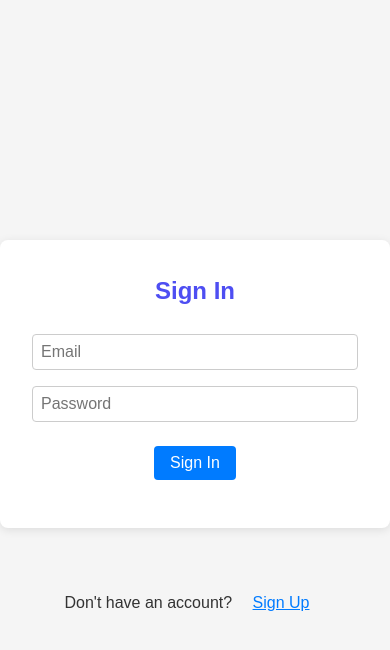
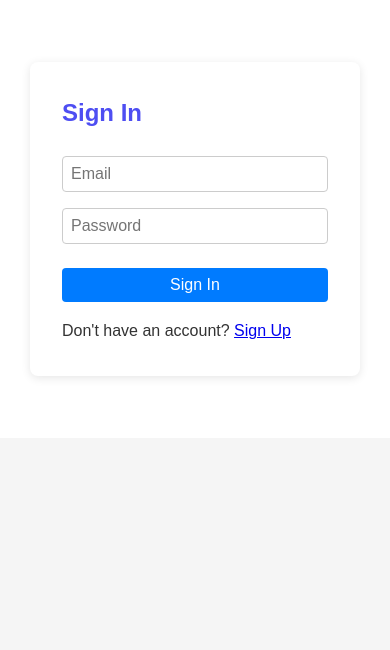
Before and after one commit to akosiaxcel/STDashboard, a React (Vite) app: page / in a window 390 px wide. Shown: the top 650 px of the page. Built offline with nearby package versions, Linux system fonts and the light colour scheme; no server answers.

Commit message:
signin-up update

```diff
--- a/src/SignIn.jsx
+++ b/src/SignIn.jsx
@@ -1,9 +1,8 @@
-// SignIn.js
 import React, { useState } from "react";
 import { getAuth, signInWithEmailAndPassword } from "firebase/auth";
 import styles from "./SignIn.module.css";
 
-function SignIn({ onSignUpClick }) {
+function SignIn() {
   const [email, setEmail] = useState("");
   const [password, setPassword] = useState("");
   const [error, setError] = useState(null);
@@ -14,13 +13,18 @@ function SignIn({ onSignUpClick }) {
 
     try {
       await signInWithEmailAndPassword(auth, email, password);
-      // Redirect to dashboard or do something on successful login
+      // Redirect to dashboard
     } catch (err) {
       setError(err.message);
     }
   };
 
   return (
+    <div className={styles.container}>
+      <div className={styles.left}>
+        <img src="https://www.scaleupconsulting.com.au/wp-content/uploads/2022/05/ScaleupConsulting_Logo_Primary-3.png" alt="Company Logo" className={styles.logo} />
+      </div>
+      <div className={styles.right}>
         <div className={styles.signIn}>
           <form onSubmit={handleSubmit}>
             <h1>Sign In</h1>
@@ -38,10 +42,10 @@ function SignIn({ onSignUpClick }) {
             />
             <button type="submit">Sign In</button>
             {error && <p className={styles.error}>{error}</p>}
+            <p>Don't have an account? <a href="/sign-up">Sign Up</a></p>
           </form>
-      <p>
-        Don't have an account? <button onClick={onSignUpClick}>Sign Up</button>
-      </p>
+        </div>
+      </div>
     </div>
   );
 }
--- a/src/SignIn.module.css
+++ b/src/SignIn.module.css
@@ -1,65 +1,83 @@
-/* SignIn.module.css */
-.signIn {
+.container {
   display: flex;
-  flex-direction: column;
-  align-items: center;
-  justify-content: center;
   height: 100vh;
-  background-color: #f5f5f5;
 }
 
-form {
-  background: #fff;
+.left {
+  flex: 1;
+  display: flex;
+  justify-content: center;
+  align-items: center;
+  background-color: var(--e-global-color-secondary);
+}
+
+.logo {
+  max-width: 80%;
+  height: auto;
+  filter: none; /* Ensure no color filter is applied */
+}
+
+.right {
+  flex: 1;
+  display: flex;
+  justify-content: center;
+  align-items: center;
+  background-color: white;
+}
+
+.signIn {
+  max-width: 400px;
+  width: 100%;
   padding: 20px;
+  box-shadow: 0 4px 8px rgba(0, 0, 0, 0.1);
   border-radius: 8px;
-  box-shadow: 0 2px 10px rgba(0, 0, 0, 0.1);
-  display: flex;
-  flex-direction: column;
-  align-items: center;
 }
 
 h1 {
-  margin-bottom: 20px;
+  color: var(--e-global-color-primary);
+  font-family: var(--e-global-typography-primary-font-family);
 }
 
 input {
+  width: 100%;
+  padding: 10px;
   margin-bottom: 10px;
-  padding: 10px;
-  width: 100%;
-  border: 1px solid #ccc;
+  border: 1px solid var(--e-global-color-secondary);
   border-radius: 4px;
 }
 
 button {
-  padding: 10px 20px;
+  width: 100%;
+  padding: 10px;
+  background-color: var(--e-global-color-accent);
+  color: white;
   border: none;
   border-radius: 4px;
-  background-color: #007bff;
-  color: #fff;
   cursor: pointer;
 }
 
-button:hover {
-  background-color: #0056b3;
-}
-
 .error {
-  margin-top: 10px;
   color: red;
-}
-
-p {
   margin-top: 10px;
 }
 
-p button {
-  background: none;
-  border: none;
-  color: #007bff;
-  cursor: pointer;
-  text-decoration: underline;
+@media (max-width: 768px) {
+  .container {
+    flex-direction: column;
+  }
+
+  .left {
+    display: none;
+  }
+
+  .right {
+    flex: none;
+    width: 100%;
+    padding: 20px;
+  }
+
+  .signIn {
+    box-shadow: none;
+    padding: 10px;
+  }
 }
-
-p button:hover {
-  color: #0056b3;
-}
--- a/src/SignUp.jsx
+++ b/src/SignUp.jsx
@@ -1,9 +1,8 @@
-// SignUp.js
 import React, { useState } from "react";
 import { getAuth, createUserWithEmailAndPassword } from "firebase/auth";
 import styles from "./SignUp.module.css";
 
-function SignUp({ onSignInClick }) {
+function SignUp() {
   const [email, setEmail] = useState("");
   const [password, setPassword] = useState("");
   const [error, setError] = useState(null);
@@ -16,15 +15,16 @@ function SignUp({ onSignInClick }) {
       await createUserWithEmailAndPassword(auth, email, password);
       // Redirect to sign in or directly to dashboard
     } catch (err) {
-      if (err.code === "auth/email-already-in-use") {
-        setError("Email already in use. Please sign in.");
-      } else {
       setError(err.message);
-      }
     }
   };
 
   return (
+    <div className={styles.container}>
+      <div className={styles.left}>
+        <img src="https://www.scaleupconsulting.com.au/wp-content/uploads/2022/05/ScaleupConsulting_Logo_Primary-3.png" alt="Company Logo" className={styles.logo} />
+      </div>
+      <div className={styles.right}>
         <div className={styles.signUp}>
           <form onSubmit={handleSubmit}>
             <h1>Sign Up</h1>
@@ -42,13 +42,10 @@ function SignUp({ onSignInClick }) {
             />
             <button type="submit">Sign Up</button>
             {error && <p className={styles.error}>{error}</p>}
+            <p>Already have an account? <a href="/sign-in">Sign In</a></p>
           </form>
-      <p>
-        Already have an account?{" "}
-        <button onClick={onSignInClick} className={styles.linkButton}>
-          Sign In
-        </button>
-      </p>
+        </div>
+      </div>
     </div>
   );
 }
--- a/src/SignUp.module.css
+++ b/src/SignUp.module.css
@@ -1,33 +1,59 @@
-/* SignUp.module.css */
-.signUp {
-  padding: 20px;
-  max-width: 400px;
-  margin: 0 auto;
+.container {
+  display: flex;
+  height: 100vh;
 }
 
-form {
+.left {
+  flex: 1;
   display: flex;
-  flex-direction: column;
+  justify-content: center;
+  align-items: center;
+  background-color: var(--e-global-color-secondary);
+}
+
+.logo {
+  max-width: 80%;
+  height: auto;
+  filter: none; /* Ensure no color filter is applied */
+}
+
+.right {
+  flex: 1;
+  display: flex;
+  justify-content: center;
+  align-items: center;
+  background-color: white;
+}
+
+.signUp {
+  max-width: 400px;
+  width: 100%;
+  padding: 20px;
+  box-shadow: 0 4px 8px rgba(0, 0, 0, 0.1);
+  border-radius: 8px;
+}
+
+h1 {
+  color: var(--e-global-color-primary);
+  font-family: var(--e-global-typography-primary-font-family);
 }
 
 input {
+  width: 100%;
+  padding: 10px;
   margin-bottom: 10px;
-  padding: 10px;
-  font-size: 16px;
+  border: 1px solid var(--e-global-color-secondary);
+  border-radius: 4px;
 }
 
 button {
+  width: 100%;
   padding: 10px;
-  font-size: 16px;
-  background-color: #007bff;
+  background-color: var(--e-global-color-accent);
   color: white;
   border: none;
   border-radius: 4px;
   cursor: pointer;
-}
-
-button:hover {
-  background-color: #0056b3;
 }
 
 .error {
@@ -35,15 +61,23 @@ button:hover {
   margin-top: 10px;
 }
 
-.linkButton {
-  background: none;
-  color: #007bff;
-  border: none;
-  cursor: pointer;
-  text-decoration: underline;
-  font-size: 16px;
+@media (max-width: 768px) {
+  .container {
+    flex-direction: column;
+  }
+
+  .left {
+    display: none;
+  }
+
+  .right {
+    flex: none;
+    width: 100%;
+    padding: 20px;
+  }
+
+  .signUp {
+    box-shadow: none;
+    padding: 10px;
+  }
 }
-
-.linkButton:hover {
-  color: #0056b3;
-}
```
Lines whose indentation alone changed are shown as unchanged.
